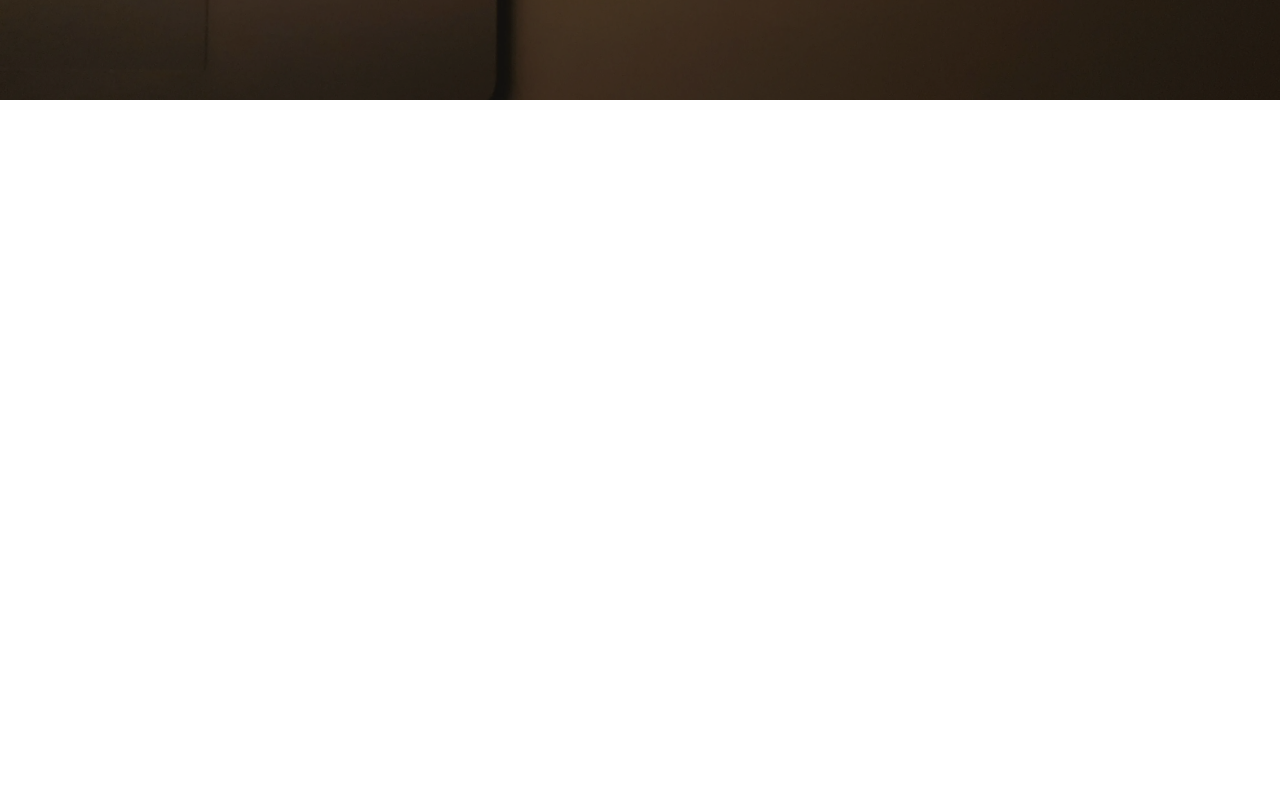
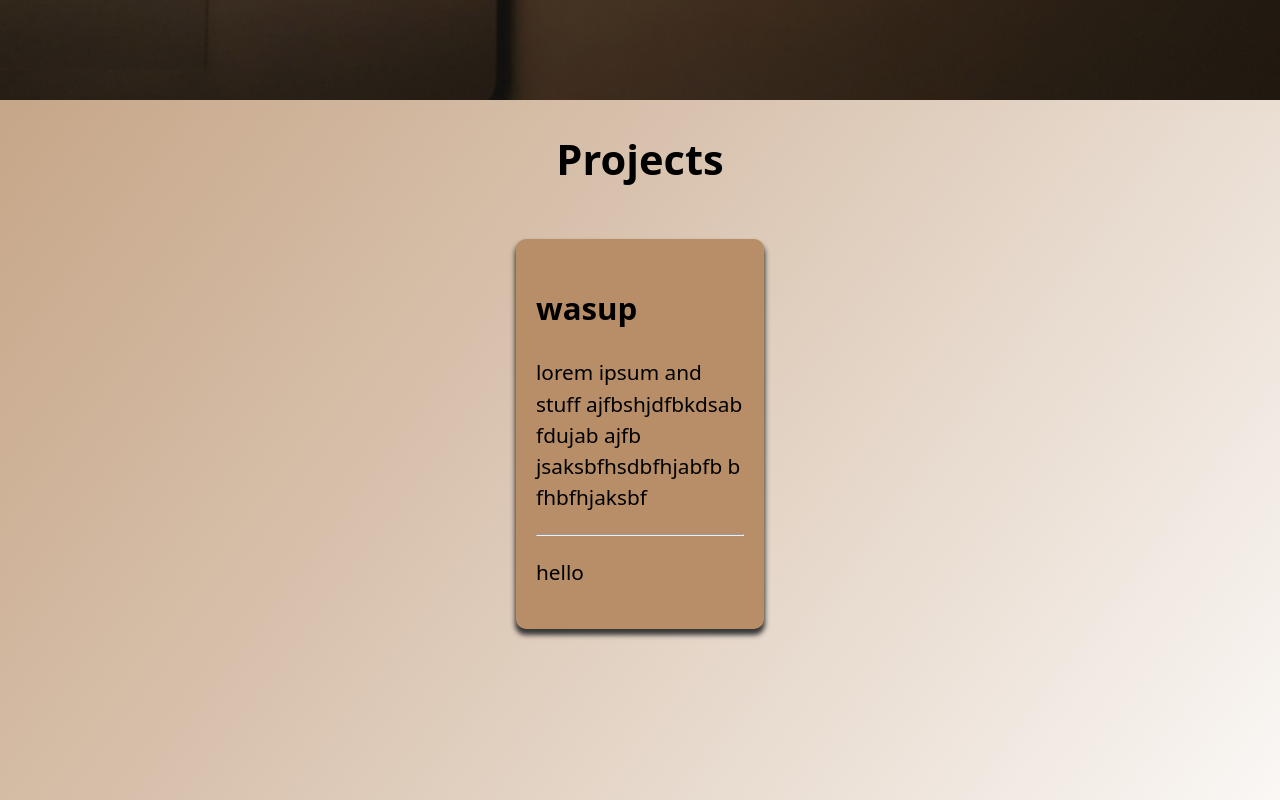
Before and after one commit to obzero-chillin/myPortfolioWebsite, a React (Vite) app: page / in a window 1280 px wide. Shown: the part 700-1500 px from the top of the page. Before the commit the page ends 800 px from the top, so only its background shows below. Built offline with nearby package versions, Linux system fonts and the light colour scheme.

Commit message:
addded skills section and background ggradient.

```diff
--- a/src/App.css
+++ b/src/App.css
@@ -3,4 +3,6 @@
   text-align: center;
 
   margin:0;
+
+  background: linear-gradient(to bottom right, var(--gradient1) 0%,var(--gradient2) 50% ,var(--gradient3)100%);
 }
--- a/src/App.jsx
+++ b/src/App.jsx
@@ -3,13 +3,16 @@ import reactLogo from './assets/react.svg'
 import viteLogo from '/vite.svg'
 import './App.css'
 import Home from './components/home'
+import Projects from './components/projects'
 
 function App() {
   const [count, setCount] = useState(0)
 
   return (
     <>
+
       <Home/>
+      <Projects />
     </>
   )
 }
--- a/src/components/css/home.css
+++ b/src/components/css/home.css
@@ -1,5 +1,5 @@
 #homeCont {
-    width: 100vw;   /* 100% of viewport width */
+    width: 100%;   /* 100% of viewport width */
     height: 100vh;  /* 100% of viewport height */
     margin: 0;
     padding: 0;
--- /dev/null
+++ b/src/components/css/projects.css
@@ -0,0 +1,10 @@
+#projects{
+    width:100%;
+    min-height:100vh;
+    box-sizing: border-box;
+    padding:1em;
+
+    display:flex;
+    justify-content: center;
+    flex-wrap: wrap;
+}
--- /dev/null
+++ b/src/components/projects.jsx
@@ -0,0 +1,22 @@
+import ProjectCard from "./subComponents/projectCard";
+import './css/projects.css'
+
+const Projects = ()=>{
+    return(
+        <>
+        <h1>Projects</h1>
+
+        <div id="projects">
+            <ProjectCard />
+
+
+        </div>
+
+        </>
+
+    )
+
+
+}
+
+export default Projects;
--- /dev/null
+++ b/src/components/subComponents/css/projectCard.css
@@ -0,0 +1,15 @@
+.projectCard{
+    width:10em;
+    height:fit-content;
+    background-color: var(--gradient1);
+    position: static;
+    border-radius: var(--corner);
+    text-align: left;
+    padding:var(--cardPadding);
+
+    margin-left: 10px;
+    margin-right: 10px;
+
+    box-shadow: 0px 5px 5px 1px rgb(55, 55, 55);
+
+}
--- /dev/null
+++ b/src/components/subComponents/projectCard.jsx
@@ -0,0 +1,23 @@
+import './css/projectCard.css'
+
+const ProjectCard = ()=>{
+    return(
+        <div className='projectCard'>
+           <article>
+                <header>
+                    <h2>wasup</h2>
+                </header>
+                <p>lorem ipsum and stuff ajfbshjdfbkdsab fdujab ajfb jsaksbfhsdbfhjabfb b fhbfhjaksbf </p>
+                <footer>
+                    <hr></hr>
+                    <p>hello</p>
+
+                </footer>
+           </article>
+
+        </div>
+    )
+
+}
+
+export default ProjectCard;
--- a/src/index.css
+++ b/src/index.css
@@ -18,12 +18,19 @@
   padding:0px;
 
   /*V A R I A B L E S*/
+  --corner:10px;
+  --cardPadding:20px;
 
-  --text:white;
+  --text:black;
   --supress:grey;
+
+  --gradient1:hsl(28.86,35.43%,56.27%);
+  --gradient2:hsl(28.86,35.43%,76.27%);
+  --gradient3:hsl(28.86,35.43%,100%);
 }
 
 body{
   box-sizing: border-box;
   margin:0;
+  min-height:100vh;
 }
```
